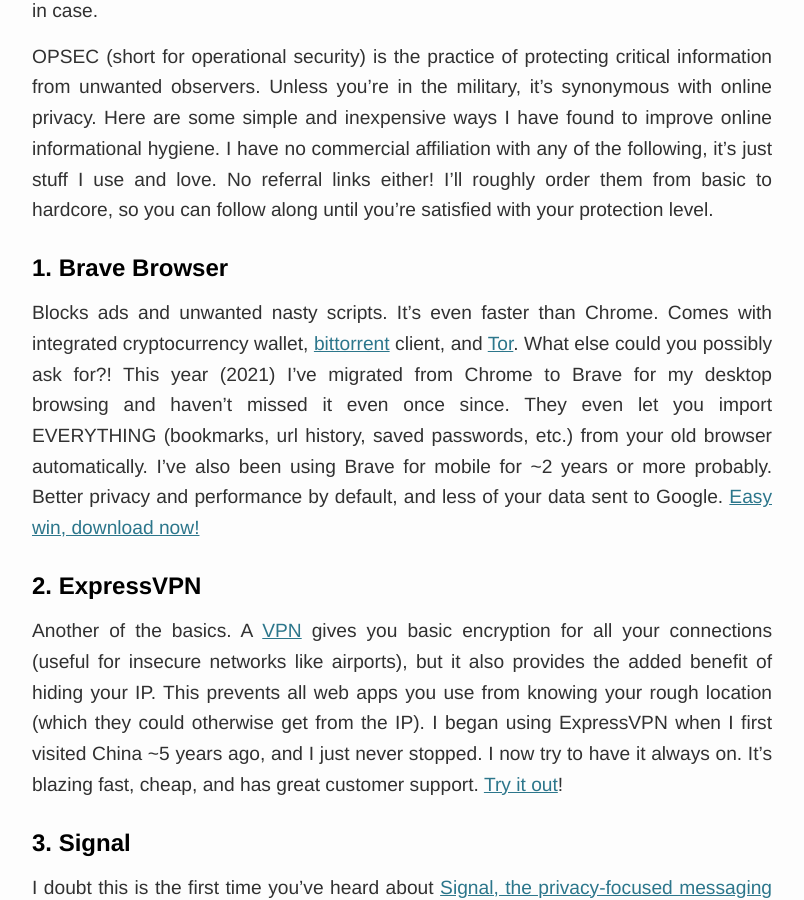
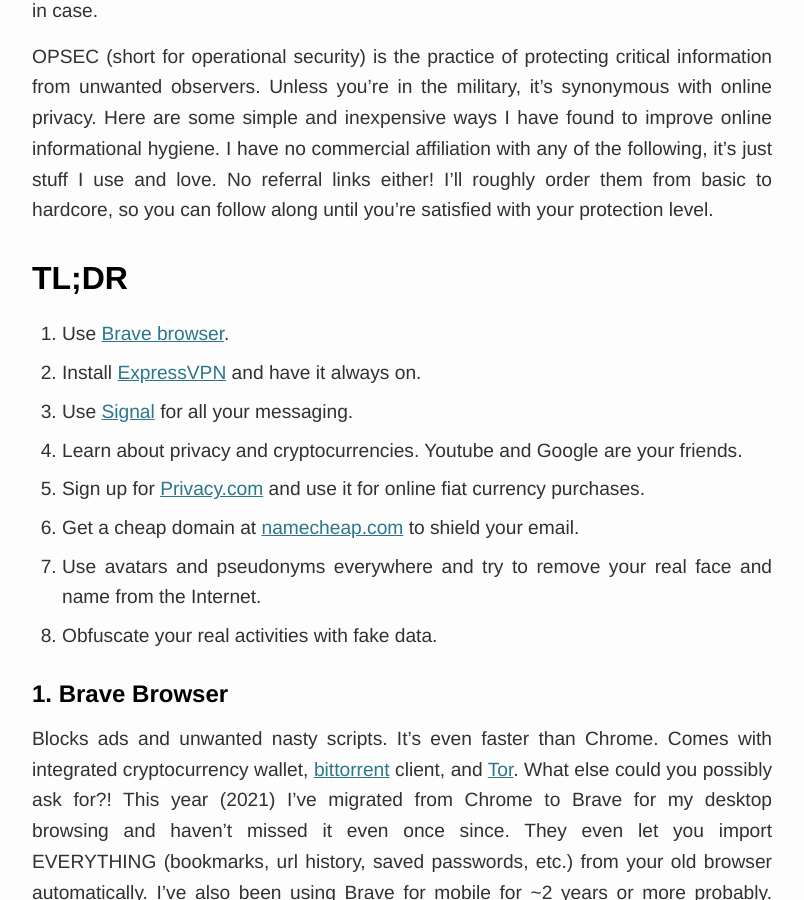
Before and after one commit to tobyornottobe/maraoz.github.io, a Jekyll site: the page built from _posts/2021-04-06-dark-tech.md, in a window 1280 px wide and 900 px high, scrolled down 1791 px. Shown: the whole window, without its empty margins (238-1042 px from the left). Built offline with Jekyll 4.4.1, drawn with Linux system fonts in a browser that asks for light colours; some of the changed text lies outside the part shown.

Commit message:
Update 2021-04-06-dark-tech.md

```diff
--- a/_posts/2021-04-06-dark-tech.md
+++ b/_posts/2021-04-06-dark-tech.md
@@ -25,6 +25,16 @@
 Be it for protection against a random loser unburying a mistake from the distant past to cancel you, the AI overlords predicting your every thought, senile nation states playing whac-a-mole, or some future threat we can't even begin to imagine today, some of us began increasing our awareness as to what information we make available online. Just in case.
 
 OPSEC (short for operational security) is the practice of protecting critical information from unwanted observers. Unless you're in the military, it's synonymous with online privacy. Here are some simple and inexpensive ways I have found to improve online informational hygiene. I have no commercial affiliation with any of the following, it's just stuff I use and love. No referral links either! I'll roughly order them from basic to hardcore, so you can follow along until you're satisfied with your protection level.
+
+## TL;DR
+1. Use [Brave browser](https://brave.com).
+2. Install [ExpressVPN](https://expressvpn.com) and have it always on.
+3. Use [Signal](https://signal.org/) for all your messaging.
+4. Learn about privacy and cryptocurrencies. Youtube and Google are your friends.
+5. Sign up for [Privacy.com](Privacy.com) and use it for online fiat currency purchases.
+6. Get a cheap domain at [namecheap.com](https://www.namecheap.com/) to shield your email.
+7. Use avatars and pseudonyms everywhere and try to remove your real face and name from the Internet.
+8. Obfuscate your real activities with fake data.
 
 ### 1. Brave Browser
 Blocks ads and unwanted nasty scripts. It's even faster than Chrome. Comes with integrated cryptocurrency wallet, [bittorrent](https://en.wikipedia.org/wiki/BitTorrent) client, and [Tor](https://en.wikipedia.org/wiki/Tor_(anonymity_network)). What else could you possibly ask for?! This year (2021) I've migrated from Chrome to Brave for my desktop browsing and haven't missed it even once since. They even let you import EVERYTHING (bookmarks, url history, saved passwords, etc.) from your old browser automatically. I've also been using Brave for mobile for ~2 years or more probably. Better privacy and performance by default, and less of your data sent to Google. [Easy win, download now!](https://brave.com/)
@@ -101,7 +111,7 @@
 5. Sign up for [Privacy.com](Privacy.com) and use it for online fiat currency purchases.
 6. Get a cheap domain at [namecheap.com](https://www.namecheap.com/) to shield your email.
 7. Use avatars and pseudonyms everywhere and try to remove your real face and name from the Internet.
-8. Obfuscate with fake data.
+8. Obfuscate your real activities with fake data.
 
 That's it! Hope you can implement at least one idea in the list. I'll be writing two complementary articles next, called "Light Tech Backpack" (in which I'll talk about techniques to minimize negative impact of tech to our peace of mind), and "Blue Tech Backpack" (where I'll outline basic information security practices) respectively. If you'd like to read them, please subscribe below:
 
@@ -112,6 +122,7 @@
 ### Additional Resources and Learning
 - [grugq's Hacker OPSEC blog](http://grugq.github.io/blog/categories/opsec/)
 - [Balaji Srinivasan interviewed by Tim Ferris](https://tim.blog/2021/03/24/balaji-srinivasan/)
+- ["Is Your Privacy An Illusion?" video by Smarter Every Day](https://www.youtube.com/watch?v=KMtrY6lbjcY)
 - [spanish] [Charla de Mat Travizano en GarageLab, 2010](https://vimeo.com/10968359)
 - [spanish] [Charla de EK en GarageLab, 2010](https://vimeo.com/10979788)
 - [The Hitchhiker's Guide to Online Anonymity](https://anonymousplanet.org/guide.html#introduction)
```
Also changed, not shown: other parts of _posts/2021-04-06-dark-tech.md (+1 -1 lines).
